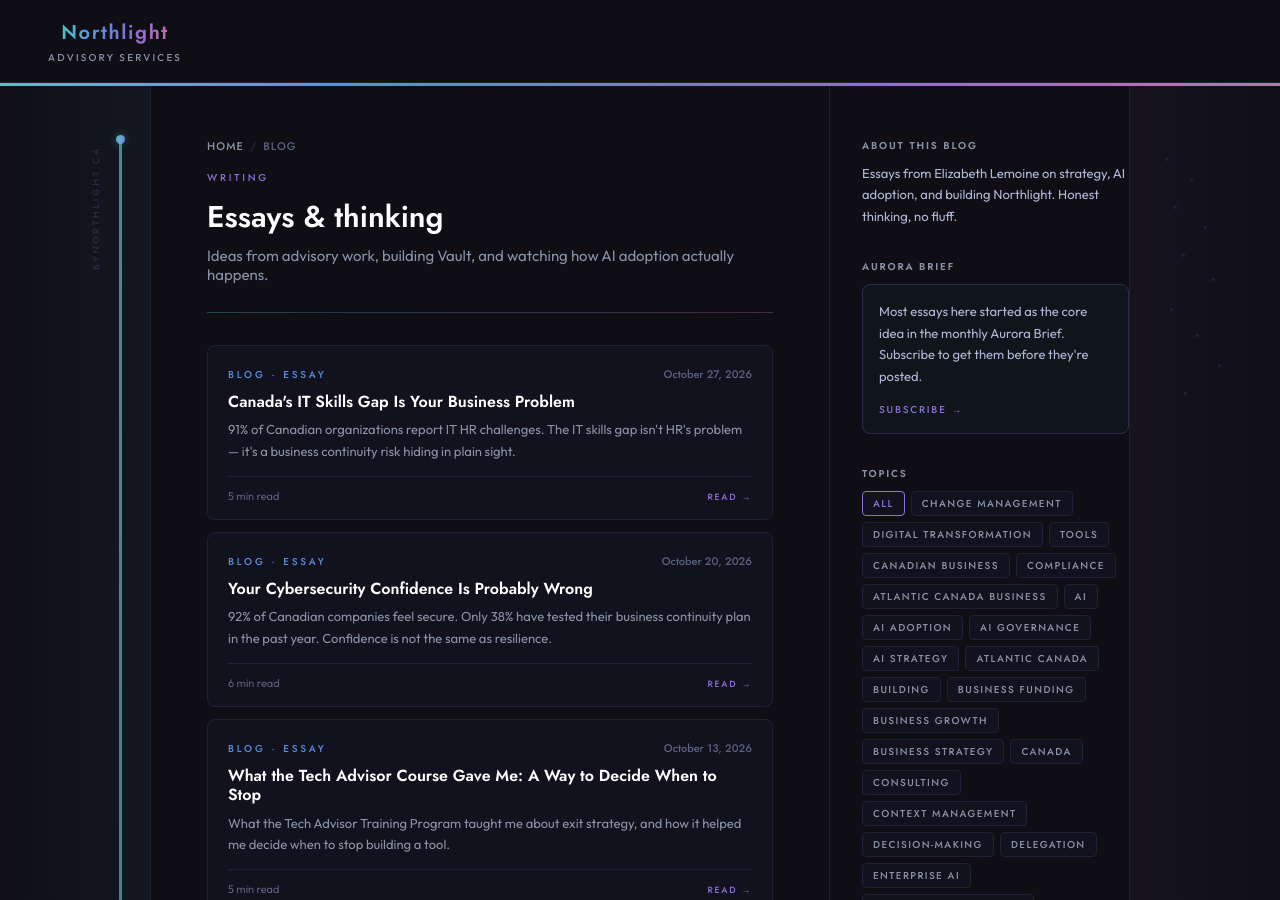
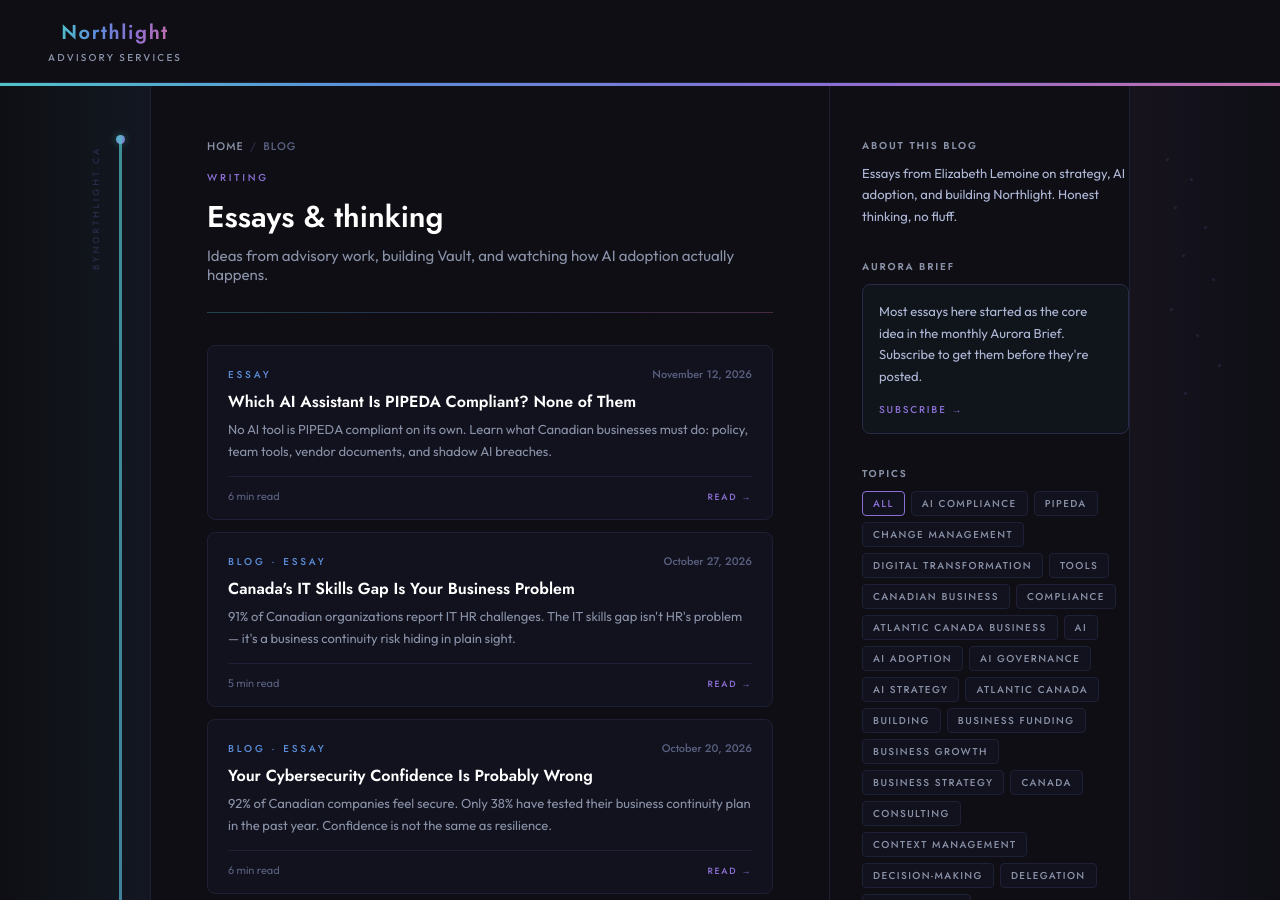
Before and after one commit to elizabethlemoine33-commits/bynorthlight-site, a Jekyll site: the page built from blog/index.html, in a window 1280 px wide and 900 px high. Built offline with Jekyll 4.4.1, drawn with Linux system fonts in a browser that asks for light colours.

Commit message:
Update blog index: add which-ai-assistant-is-pipeda-compliant

```diff
--- a/blog/index.html
+++ b/blog/index.html
@@ -201,6 +201,20 @@ layout: null
 
       {% assign blog_posts = site.pages | where: "layout", "post" | sort: "date" | reverse %}
       <div class="post-cards" id="post-cards">
+      <article class="post-card" data-topics="pipeda,aicompliance,privacy,shadowai">
+        <a href="/blog/which-ai-assistant-is-pipeda-compliant.html" class="post-card-link" aria-label="Read: Which AI Assistant Is PIPEDA Compliant? None of Them">
+          <div class="post-card-top">
+            <span class="source-label source-essay">Essay</span>
+            <time class="post-card-date" datetime="2026-11-12">November 12, 2026</time>
+          </div>
+          <h2 class="post-card-title">Which AI Assistant Is PIPEDA Compliant? None of Them</h2>
+          <p class="post-card-excerpt">No AI tool is PIPEDA compliant on its own. Learn what Canadian businesses must do: policy, team tools, vendor documents, and shadow AI breaches.</p>
+          <div class="post-card-footer">
+            <span class="post-card-readtime">6 min read</span>
+            <span class="post-card-cta" aria-hidden="true">Read →</span>
+          </div>
+        </a>
+      </article>
       {% for post in blog_posts %}
       {% capture topics_str %}{% for tag in post.tags %}{{ tag | downcase | remove: " " | remove: "-" }}{% unless forloop.last %},{% endunless %}{% endfor %}{% endcapture %}
       <article class="post-card" data-topics="{{ topics_str }}">
@@ -235,6 +249,8 @@ layout: null
       <p class="sidebar-label">Topics</p>
       <div class="topics-wrap">
         <button class="topic-pill filter-active" data-filter="all">All</button>
+        <button class="topic-pill" data-filter="ai compliance">Ai compliance</button>
+        <button class="topic-pill" data-filter="pipeda">Pipeda</button>
         <button class="topic-pill" data-filter="change management">Change management</button>
         <button class="topic-pill" data-filter="digital transformation">Digital transformation</button>
         <button class="topic-pill" data-filter="tools">Tools</button>
```
